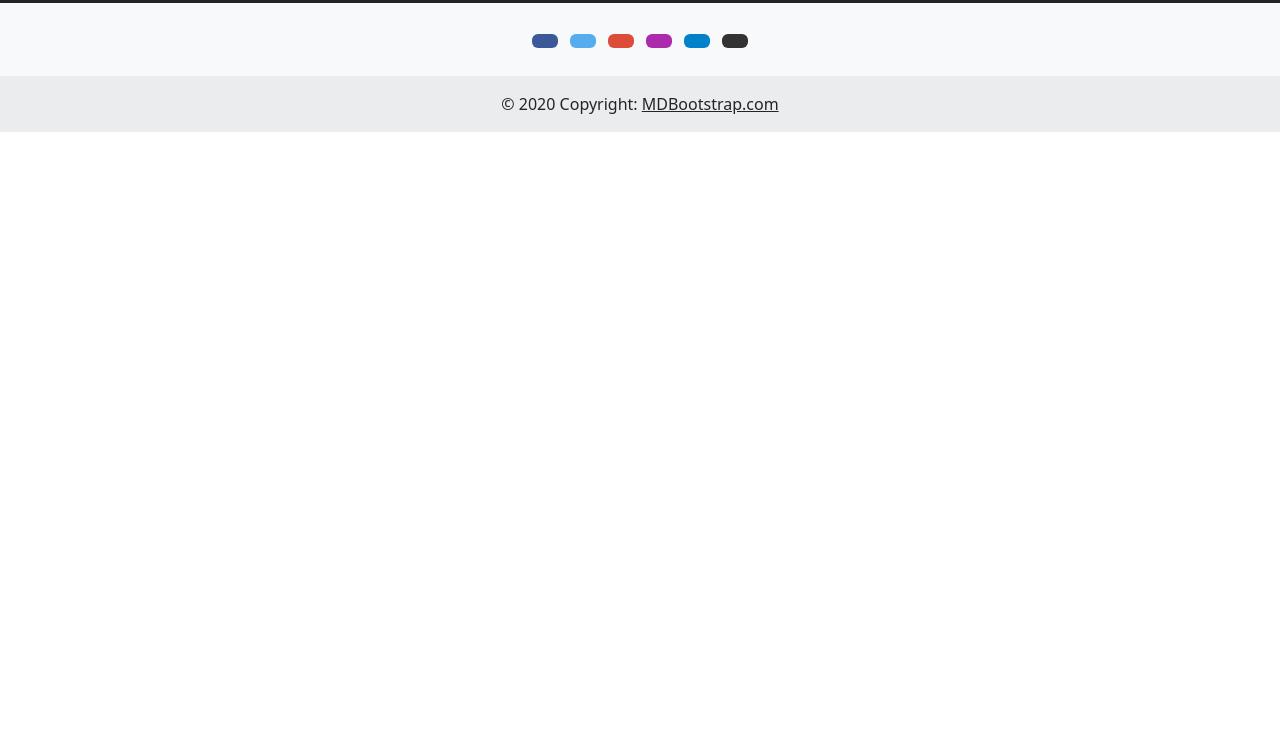
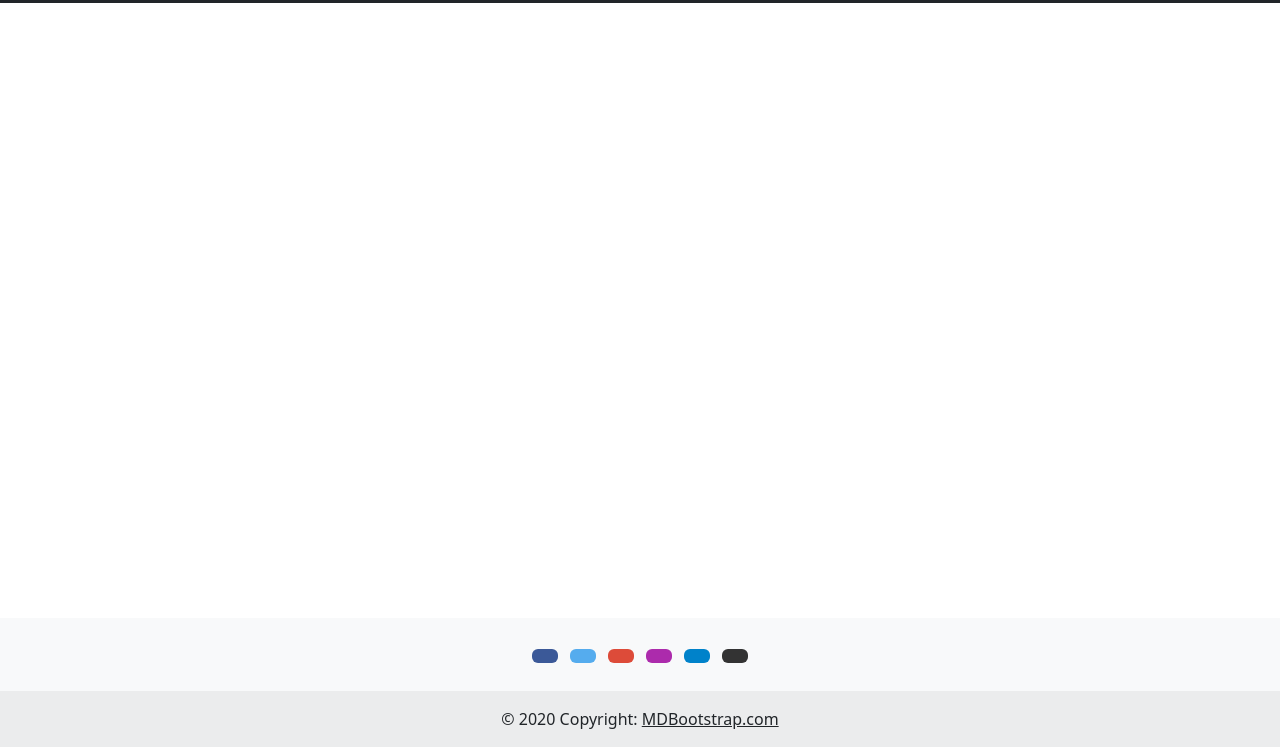
Before and after one commit to Josias-Cruz/Josias-Cruz.github.io, a plain HTML site: page index.html in a window 1280 px wide. Shown: the part 53-800 px from the top of the page. Drawn offline with nearby package versions, Linux system fonts and the light colour scheme.

Commit message:
trying to get footer at bottom of page

```diff
--- a/index.html
+++ b/index.html
@@ -25,7 +25,7 @@
     </nav>
   </div>
   <h1>Hello, world!</h1>
-  <footer class="bg-body-tertiary text-center">
+  <footer class="bg-body-tertiary text-center fixed-bottom">
     <!-- Grid container -->
     <div class="container p-4 pb-0">
       <!-- Section: Social media -->
```
Also changed, not shown: pages/portfolio.html (+1 -1 lines).
